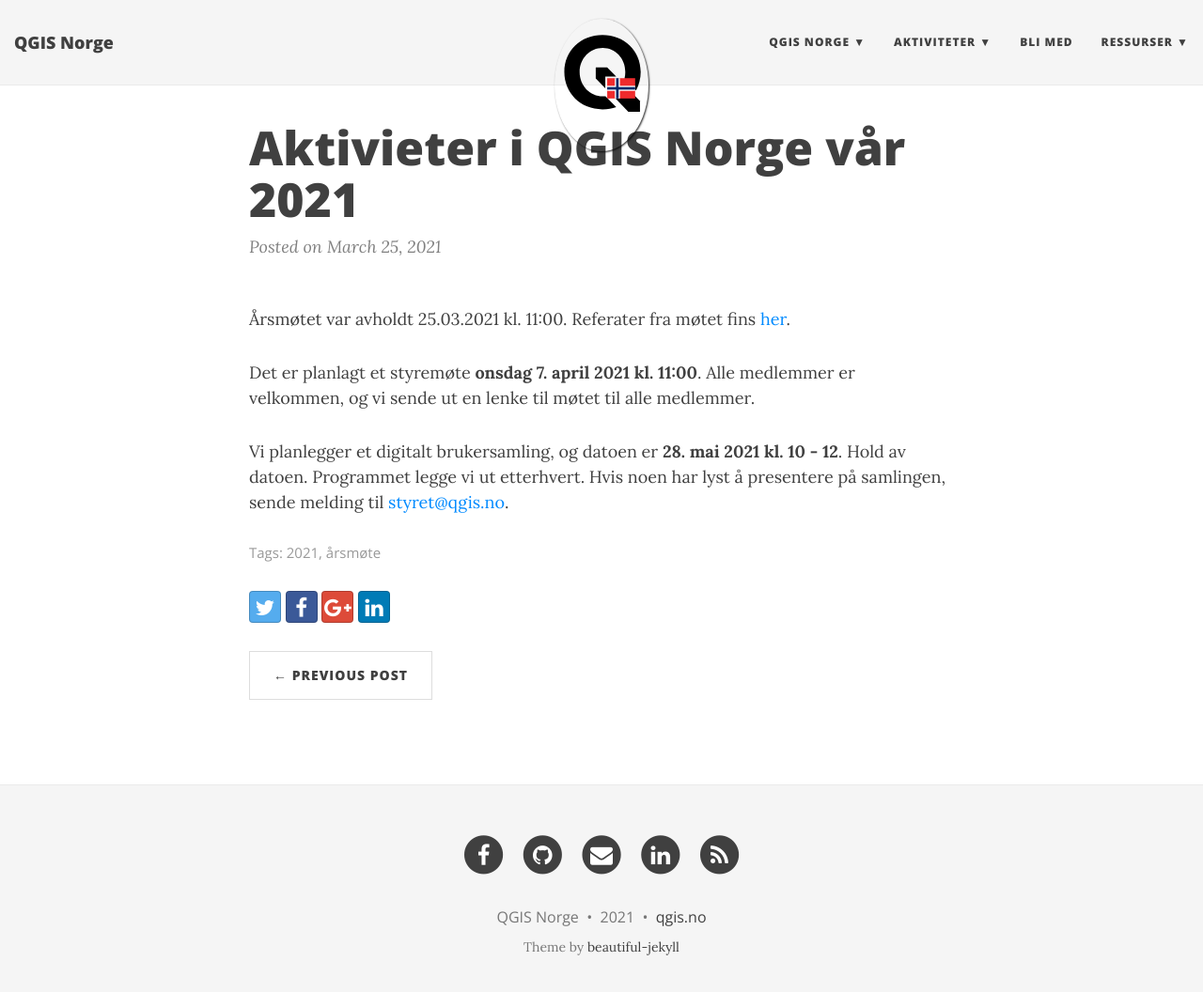
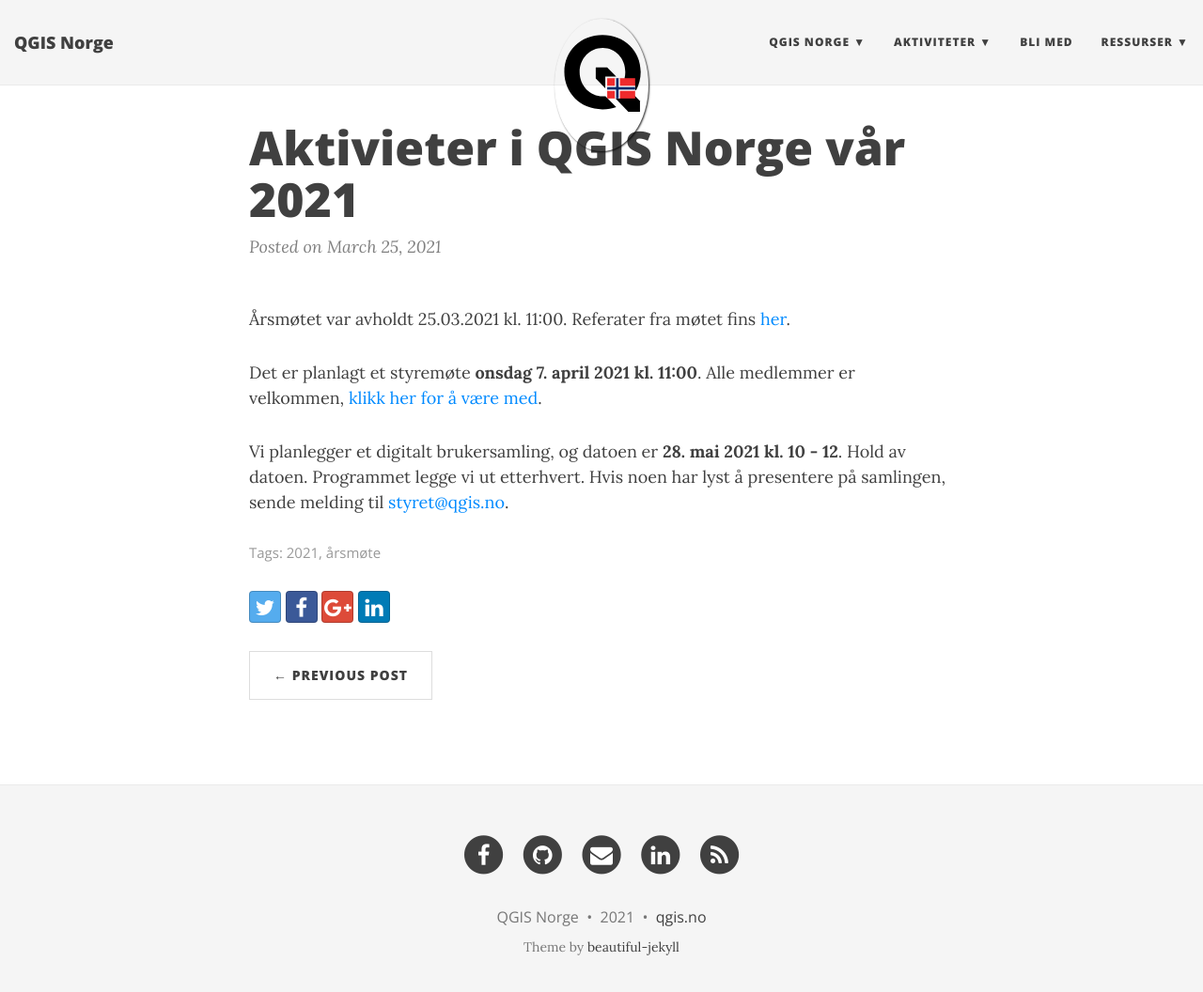
Before and after one commit to qgisnorge/qgisnorge.github.io, a Jekyll site: the page built from _posts/2021-03-25-aktiviteter.md, in a window 1280 px wide and 1069 px high. Shown: the top 1056 px of the window at 94% size. Built offline with Jekyll 4.4.1, drawn with Linux system fonts in a browser that asks for light colours; nearby versions of some CDN libraries; comment, search, counter and statistics services are not loaded.

Commit message:
Update 2021-03-25-aktiviteter.md

```diff
--- a/_posts/2021-03-25-aktiviteter.md
+++ b/_posts/2021-03-25-aktiviteter.md
@@ -6,6 +6,6 @@
 
 Årsmøtet var avholdt 25.03.2021 kl. 11:00. Referater fra møtet fins [her](https://github.com/qgisnorge/qgisnorge.github.io/blob/master/dokumenter/aarsmoeter/QGIS_aarsmoete_20210325.pdf).
 
-Det er planlagt et styremøte **onsdag 7. april 2021 kl. 11:00**. Alle medlemmer er velkommen, og vi sende ut en lenke til møtet til alle medlemmer.
+Det er planlagt et styremøte **onsdag 7. april 2021 kl. 11:00**. Alle medlemmer er velkommen, [klikk her for å være med](https://teams.microsoft.com/l/meetup-join/19%3ameeting_ODI5ZWRiMmYtNjcwYy00Y2VjLWFhYzYtYWVhODBmNzcxMTk1%40thread.v2/0?context=%7b%22Tid%22%3a%220591ba1f-7671-4e03-9b2f-b1800a28a4ff%22%2c%22Oid%22%3a%22fa55e511-83cc-4af4-af99-f48ff78b2b66%22%7d).
 
 Vi planlegger et digitalt brukersamling, og datoen er **28. mai 2021 kl. 10 - 12**. Hold av datoen. Programmet legge vi ut etterhvert. Hvis noen har lyst å presentere på samlingen, sende melding til [styret@qgis.no](styret@qgis.no).
```
